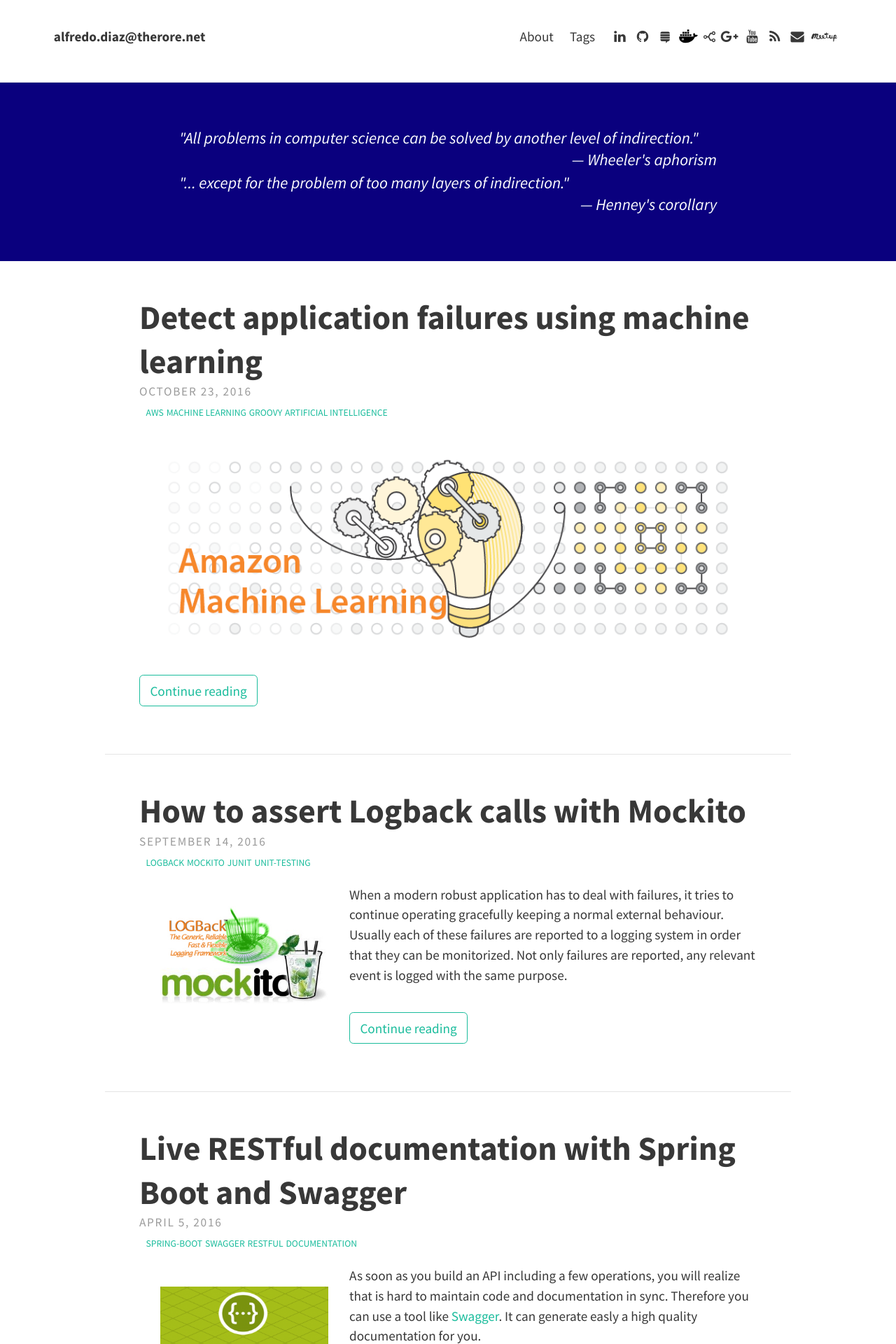
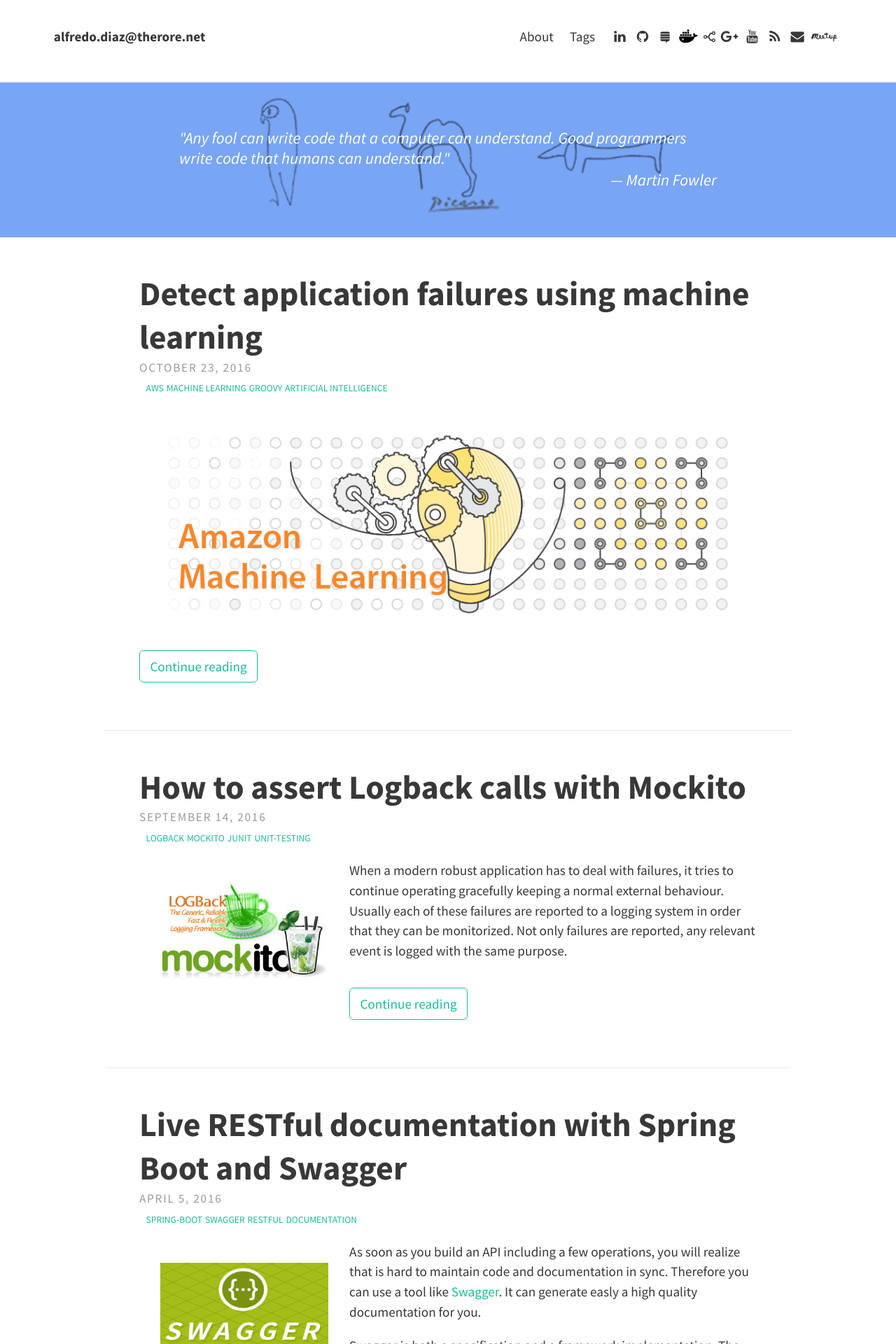
Before and after one commit to alfredodiaz/alfredodiaz.github.io, a Jekyll site: the page built from index.html, in a window 1280 px wide. Shown: the top 1920 px of the page at 70% size. Built offline with Jekyll 4.4.1, drawn with Linux system fonts in a browser that asks for light colours; nearby versions of some CDN libraries; the list of posts is cut into pages by our own code.

Commit message:
modified main banner and about page

```diff
--- a/_config.yml
+++ b/_config.yml
@@ -26,7 +26,7 @@
 
   # Header and footer text
   header_text:
-  header_text_feature_image:
+  header_text_feature_image: images/simple_is_hard_picasso.png
   footer_text: >
    therore.net blog is created by <a href="/about/">Alfredo Diaz</a>
    </br>
--- a/_sass/base/_variables.scss
+++ b/_sass/base/_variables.scss
@@ -26,5 +26,5 @@
 $feature-image-size: cover; // options include "cover", "contain", "auto"
 
 // Header description box
-$header-desc-background-color: #0A007E;
+$header-desc-background-color: #79a5f5;
 $header-desc-text-color: #FFF;
--- a/index.html
+++ b/index.html
@@ -6,12 +6,8 @@
   <div class="call-out"
     style="background-image: url('{{ site.baseurl }}/{{ site.theme_settings.header_text_feature_image }}')">
 	<div>
-	<quote>"All problems in computer science can be solved by another level of indirection."</quote>
-     <p>&mdash; Wheeler's aphorism</p>
-	 </div>
-	 <div>
-     <quote>"... except for the problem of too many layers of indirection."</quote>
-     <p>&mdash; Henney's corollary</p>
+	<quote>"Any fool can write code that a computer can understand. Good programmers write code that humans can understand."</quote>
+     <p>&mdash; Martin Fowler</p>
 	 </div>
   </div>
 
```
Also changed, not shown: about.md (+3 -1 lines), images/simple_is_hard_picasso.png (added).
